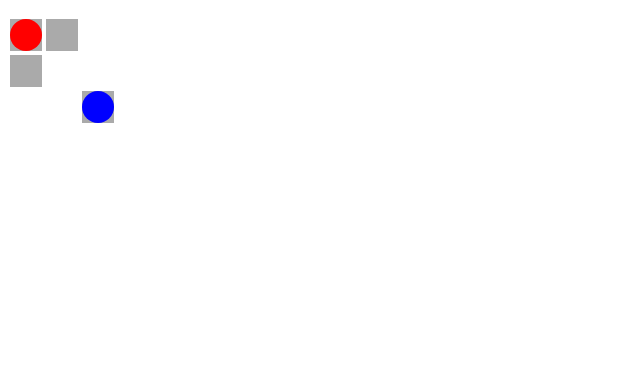
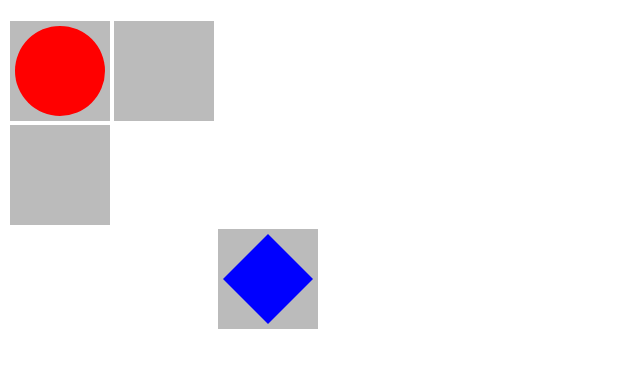
Before and after one commit to marcchacon/AGLib, a plain HTML site: page test_aglib.html in a window 1280 px wide. Shown: the part 61-428 px from the top of the page, without its empty margins (0-640 px from the left). Drawn offline with Linux system fonts and the light colour scheme.

Commit message:
Added multi-shaped Pieces style

```diff
--- a/aglib.js
+++ b/aglib.js
@@ -17,7 +17,7 @@ class Style {
      * @example
      * new Style({ color: 'red', shape: 0, size: 32 }) // Red circle of size 32px
      */
-    constructor({ color = '#aaa', shape = 1, size = 32 } = {}) {
+    constructor({ color = '#bbb', shape = 1, size = 100 } = {}) {
         this._color = color;
         this._shape = shape;
         this._size = size;
@@ -33,6 +33,50 @@ class Style {
         el.style.display = 'inline-block';
         el.style.borderRadius = this._shape === 0 ? '50%' : '0';
         return el;
+    }
+
+}
+
+/**
+ * PieceStyle: Extends Style to create more complex shapes using CSS clip-path.
+ * The shape parameter can specify the number of sides for a polygon
+ * The toHTML method generates a div with a clip-path that creates the desired polygon shape.
+ * This allows for more visually distinct pieces without needing image assets.
+ * @example
+ * new PieceStyle({ color: 'blue', shape: 3, size: 32 }) // Blue triangle of size 32px
+ */
+class PieceStyle extends Style {
+    constructor({ color = 'red', shape = 1, size = 90 } = {}) {
+        super({ color, shape, size });
+    }
+
+    toHTML() {
+        const el = document.createElement('div');
+        el.style.width = el.style.height = this._size + 'px';
+        el.style.background = this._color;
+        el.style.display = 'inline-block';
+        el.style.clipPath = this._polygonPoints(this._shape, this._size);
+        return el;
+    }
+
+    _polygonPoints(sides, size) {
+        const cx = size / 2;
+        const cy = size / 2;
+        const r = size / 2;
+
+        let points = [];
+        if (sides < 3) {
+            // Default to circle if shape is 0 or invalid
+            return 'circle(50%)';
+        }
+        for (let i = 0; i < sides; i++) {
+            const angle = (i / sides) * 2 * Math.PI - Math.PI / 2;
+            const x = cx + r * Math.cos(angle);
+            const y = cy + r * Math.sin(angle);
+            points.push(`${x}px ${y}px`);
+        }
+
+        return `polygon(${points.join(',')})`;
     }
 }
 /**
@@ -109,17 +153,31 @@ class BoardPiece {
      * @returns {boolean} - True if the board piece is empty, false otherwise.
      */
     isEmpty() {
-        return this.piece === null;
+        return this._piece === null;
     }
+
+    /**
+     * Removes the piece from the board piece, leaving it empty.
+     * @returns {boolean} true if the piece was removed, false if there was no piece to remove.
+     */
     removePiece() {
-        this.piece = null;
+        if (this._piece === null) return false;
+        this._piece = null;
         return true;
     }
 
+    /**
+     * Creates an HTML representation of the board piece.
+     * If the board piece contains a piece, it will render that piece's HTML inside the board piece's HTML element.
+     * @returns {HTMLDivElement} a BoardPiece div element
+     */
     toHTML() {
-        const el = this.style.toHTML();
-        el.setAttribute('data-boardpiece-id', this.id);
-        if (this.piece) el.appendChild(this.piece.toHTML());
+        const el = this._style.toHTML();
+        el.setAttribute('data-boardpiece-id', this._id);
+        el.style.display = 'flex';
+        el.style.justifyContent = 'center';
+        el.style.alignItems = 'center';
+        if (this._piece) el.appendChild(this._piece.toHTML());
         return el;
     }
 }
@@ -137,18 +195,18 @@ class Board {
      * @param {Array<Array<BoardPiece|null|any>>} matrix Optional 2D array to initialize the board with specific BoardPieces or placeholders (non-null, non-BoardPiece values will be converted to default BoardPieces)
      * @param {Style} style default style for any auto-created BoardPieces )
      */
-    constructor({x = 0, y = 0, matrix = null, style = null} = {}) {
+    constructor({ x = 0, y = 0, matrix = null, style = null } = {}) {
         if (matrix) {
             this._board = new Map();
             for (let i = 0; i < matrix.length; i++) {
                 for (let j = 0; j < matrix[i].length; j++) {
                     const bp = matrix[i][j];
                     if (bp instanceof BoardPiece) {
-                        const pos = [j,i];
+                        const pos = [j, i];
                         this._board.set(this._posKey(pos), bp);
                     } else if (bp) {
-                        const pos = [j,i];
-                        this._board.set(this._posKey(pos), new BoardPiece({ id: 'bp_' + this._board.size, style:  style || new Style() }));
+                        const pos = [j, i];
+                        this._board.set(this._posKey(pos), new BoardPiece({ id: 'bp_' + this._board.size, style: style || new Style() }));
                     }
                 }
             }
@@ -379,7 +437,7 @@ class Board {
             const tr = document.createElement('tr');
             for (const bp of row) {
                 const td = document.createElement('td');
-                td.style.padding = '0';
+                td.style.padding = '2px';
                 if (bp) {
                     td.appendChild(bp.toHTML());
                 } else {
@@ -410,4 +468,4 @@ class Game {
 }
 
 // Expose globally
-window.AGLib = { Game, Board, BoardPiece, Piece, Style };
+window.AGLib = { Game, Board, BoardPiece, Piece, Style, PieceStyle };
--- a/test_aglib.html
+++ b/test_aglib.html
@@ -17,14 +17,14 @@
         // Create a board with some irregular positions
         const board = new AGLib.Board();
         // Add some BoardPieces at arbitrary positions
-        board.addBoardPiece(new AGLib.BoardPiece({ id: 'A', style: new AGLib.Style({ color: '#aaa', shape: 1 }) }), [0,0]);
-        board.addBoardPiece(new AGLib.BoardPiece({ id: 'B', style: new AGLib.Style({ color: '#aaa', shape: 1 }) }), [1,0]);
-        board.addBoardPiece(new AGLib.BoardPiece({ id: 'C', style: new AGLib.Style({ color: '#aaa', shape: 1 }) }), [0,1]);
-        board.addBoardPiece(new AGLib.BoardPiece({ id: 'D', style: new AGLib.Style({ color: '#aaa', shape: 1 }) }), [2,2]); // isolated
+        board.addBoardPiece(new AGLib.BoardPiece({ id: 'A', style: new AGLib.Style({ color: '#bbb', shape: 4, size: 100 }) }), [0,0]);
+        board.addBoardPiece(new AGLib.BoardPiece({ id: 'B', style: new AGLib.Style({ color: '#bbb', shape: 4, size: 100 }) }), [1,0]);
+        board.addBoardPiece(new AGLib.BoardPiece({ id: 'C', style: new AGLib.Style({ color: '#bbb', shape: 4, size: 100 }) }), [0,1]);
+        board.addBoardPiece(new AGLib.BoardPiece({ id: 'D', style: new AGLib.Style({ color: '#bbb', shape: 4, size: 100 }) }), [2,2]); // isolated
 
         // Add some pieces
-        board.addPiece(new AGLib.Piece({ id: 'p1', player: 'X', style: new AGLib.Style({ color: 'red', shape: 0 }) }), [0,0]);
-        board.addPiece(new AGLib.Piece({ id: 'p2', player: 'O', style: new AGLib.Style({ color: 'blue', shape: 0 }) }), [2,2]);
+        board.addPiece(new AGLib.Piece({ id: 'p1', player: 'X', style: new AGLib.PieceStyle({ color: 'red', shape: 0, size: 90 }) }), [0,0]);
+        board.addPiece(new AGLib.Piece({ id: 'p2', player: 'O', style: new AGLib.PieceStyle({ color: 'blue', shape: 4, size: 90 }) }), [2,2]);
 
         // Render the board using the library's toHTML()
         const container = document.getElementById('board-container');
```
